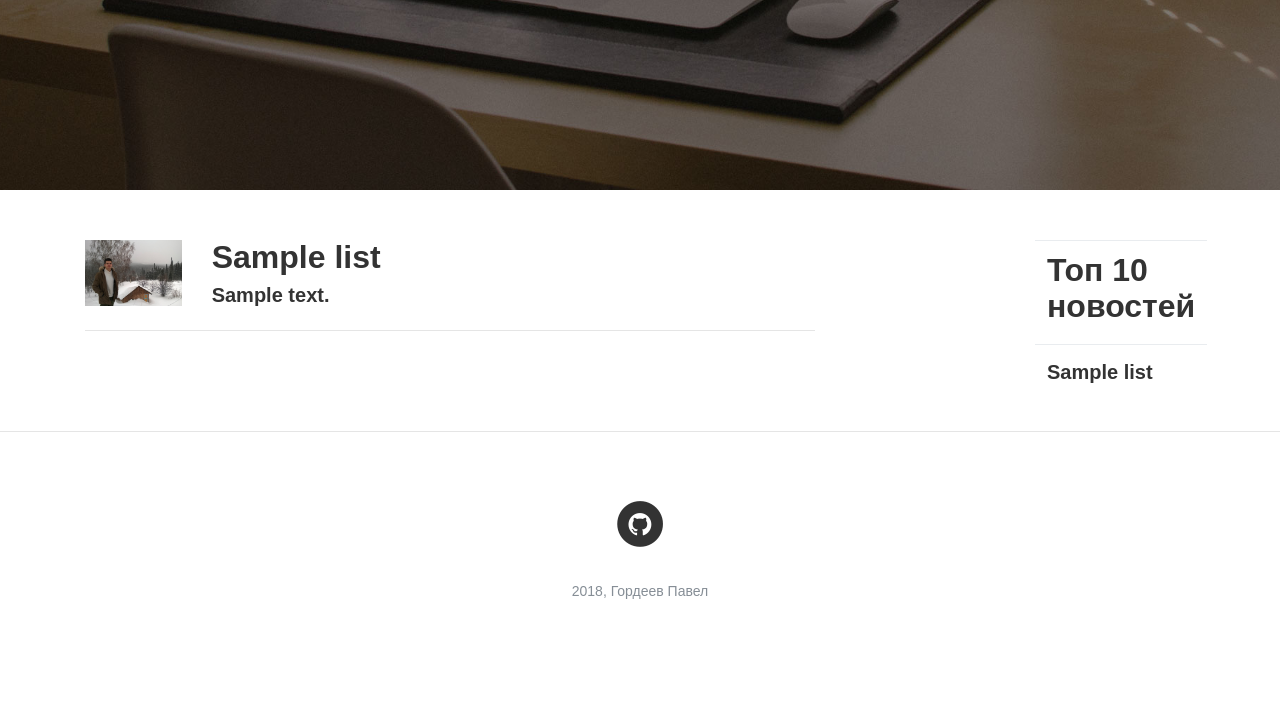
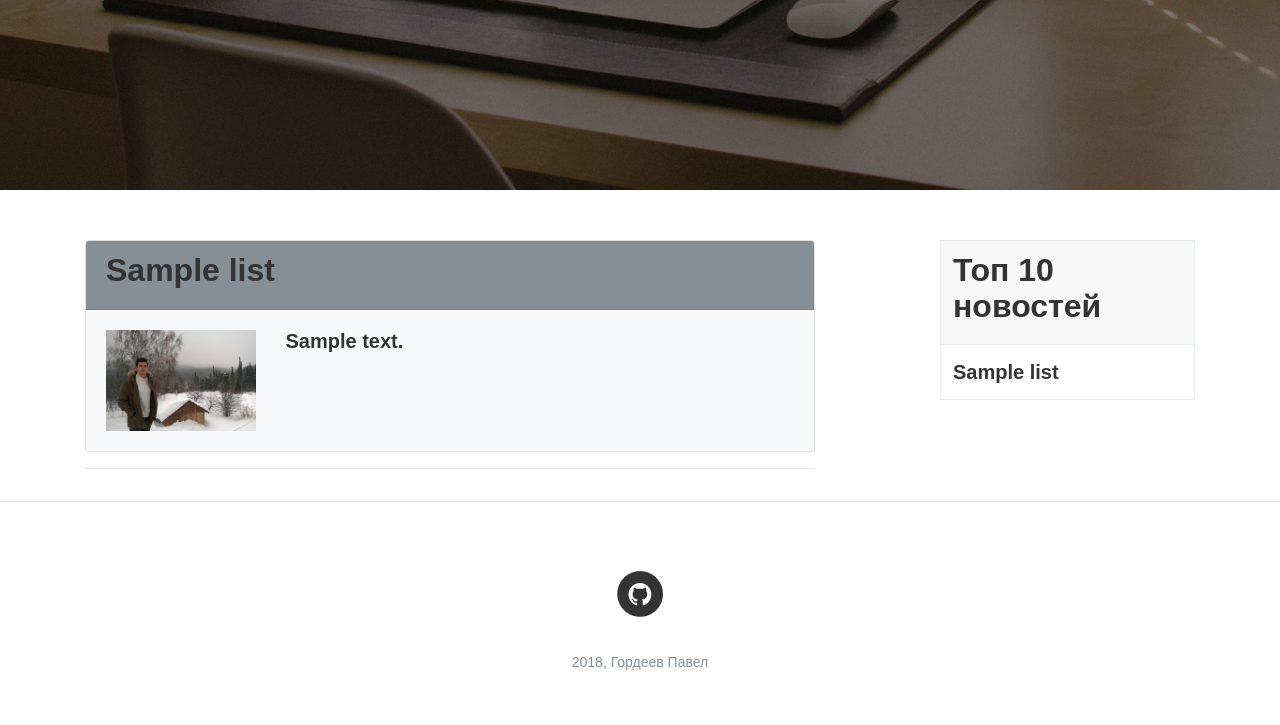
Before and after one commit to WhiteFoOx/new_php_blog, a PHP site: template application/views/main/index.php in a window 1280 px wide. Shown: the part 422-1147 px from the top of the page. Before the commit the page ends 1021 px from the top, so only its background shows below. Run offline with PHP 8.4, Linux system fonts and the light colour scheme; the template is opened without the code that fills it: most values are stand-ins (such as "Sample title", 1, 10 or a date in 2020); data that the repository does not hold is empty.

Commit message:
fix wysiwyg
Исправлено добавление с помощью wysiwyg

```diff
--- a/application/controllers/MainController.php
+++ b/application/controllers/MainController.php
@@ -21,7 +21,7 @@ class MainController extends Controller
     public function postAction()
     {
         $adminModel = new Admin;
-            if(!$adminModel->isPostExists($this->route['id'])) {
+        if (!$adminModel->isPostExists($this->route['id'])) {
                 $this->view->errorCode(404);
         }
         $vars = [
--- a/application/lib/Pagination.php
+++ b/application/lib/Pagination.php
@@ -58,8 +58,7 @@ class Pagination
         $start = $left > 0 ? $left : 1;
         if ($start + $this->max <= $this->amount) {
             $end = $start > 1 ? $start + $this->max : $this->max;
-        }
-        else {
+        } else {
             $end = $this->amount;
             $start = $this->amount - $this->max > 0 ? $this->amount - $this->max : 1;
         }
--- a/application/views/main/index.php
+++ b/application/views/main/index.php
@@ -17,16 +17,22 @@
                 <p>Список постов пуст</p>
             <?php else: ?>
                 <?php foreach ($list as $val): ?>
-                    <div class="post-preview">
-                        <div class="row">
-                            <div class="col-2">
-                                <img src='/new_php_blog/public/materials/<?php echo $val['id']; ?>.jpg' class="img-fluid" onerror="this.style.display='none'" alt="Фоточка">
-                            </div>
-                            <div class="col-10">
+                    <div class="card mb-3">
+                        <div class="card-header bg-secondary">
                             <a href="/new_php_blog/post/<?php echo $val['id']; ?>">
                                 <h2 class="post-title"><?php echo htmlspecialchars($val['name'], ENT_QUOTES); ?></h2>
                             </a>
+                        </div>
+                        <div class="card-body bg-light">
+                            <div class="row">
+                                <div class="col-3">
+                                    <img src='/new_php_blog/public/materials/<?php echo $val['id']; ?>.jpg'
+                                         class="img-fluid"
+                                         onerror="this.style.display='none'" alt="Фоточка">
+                                </div>
+                                <div class="col-9">
                                     <h5 class="post-subtitle"><?php echo mb_substr($val['text'], 0, 300); ?></h5>
+                                </div>
                             </div>
                         </div>
                     </div>
@@ -37,34 +43,34 @@
                 </div>
             <?php endif; ?>
         </div>
-        <div class="col-lg-2 col-md-10 mx-auto">
+        <div class="col-lg-1 col-md-10 mx-auto">
         </div>
-        <div class="col-lg-2 col-md-10 mx-auto">
-            <table class="table">
+        <div class="col-lg-3 col-md-10 mx-auto">
+            <table class="table table-bordered">
                 <tr>
-                <th>
+                    <th class="card-header">
                         <h2>Топ 10 новостей</h2>
-                </th></tr>
-                <?php $itr_var = 1?>
+                    </th>
+                </tr>
+                <?php $itr_var = 1 ?>
                 <?php foreach ($list as $val): ?>
-                <?php if (strtotime(date('Y-m-d'))-strtotime($val['date']) <= 604800): ?>
-                <tr>
+                    <?php if (strtotime(date('Y-m-d')) - strtotime($val['date']) <= 604800): ?>
+                        <tr class="card-body">
                             <td>
                                 <div class="post-preview">
                                     <a href="/new_php_blog/post/<?php echo $val['id']; ?>">
-                            <b class="list-group"><?php echo htmlspecialchars($val['name'], ENT_QUOTES); ?></b>
+                                        <b class="list-group"><?php echo htmlspecialchars($val['name'],ENT_QUOTES); ?></b>
                                     </a>
                                 </div>
                             </td>
                         </tr>
-                <?php $itr_var += 1?>
+                        <?php $itr_var += 1 ?>
                     <?php endif; ?>
-                    <?php if($itr_var > 10):?>
+                    <?php if ($itr_var > 10): ?>
                         <?php break; ?>
                     <?php endif; ?>
                 <?php endforeach; ?>
             </table>
         </div>
     </div>
-
 </div>
```
Also changed, not shown: application/controllers/AdminController.php (+6 -6 lines), application/models/Admin.php (+7 -7 lines), application/views/layouts/admin.php (+2 -6 lines). Lines whose indentation alone changed are shown as unchanged.
